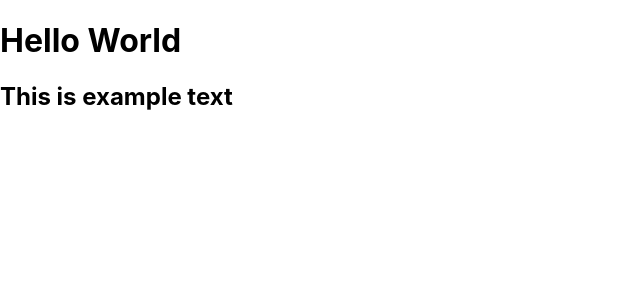
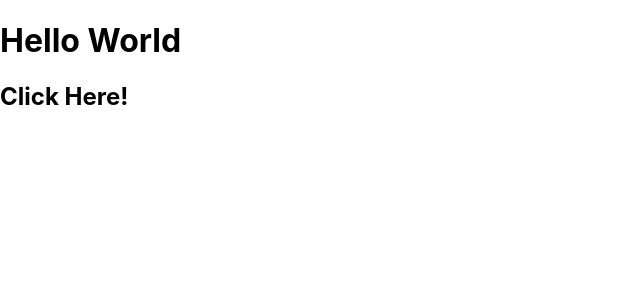
Before and after one commit to Michael-Troia/Coding-Challenges, a React (Create React App) app in the folder my-app/: page / in a window 1280 px wide. Shown: the top 300 px of the page, without its empty margins (0-640 px from the left). Built offline with nearby package versions, Linux system fonts and the light colour scheme.

Commit message:
onClick event handler

```diff
--- a/my-app/src/App.js
+++ b/my-app/src/App.js
@@ -2,11 +2,11 @@ import React from 'react';
 
 const App = () => {
 
-  const exampleText = 'This is example text'
+  const exampleText = 'Click Here!'
   return (
     <div>
       <h1>Hello World</h1>
-      <h2>
+      <h2 onClick={()=> alert('You have clicked!')}>
         {exampleText}
       </h2>
     </div>
```
